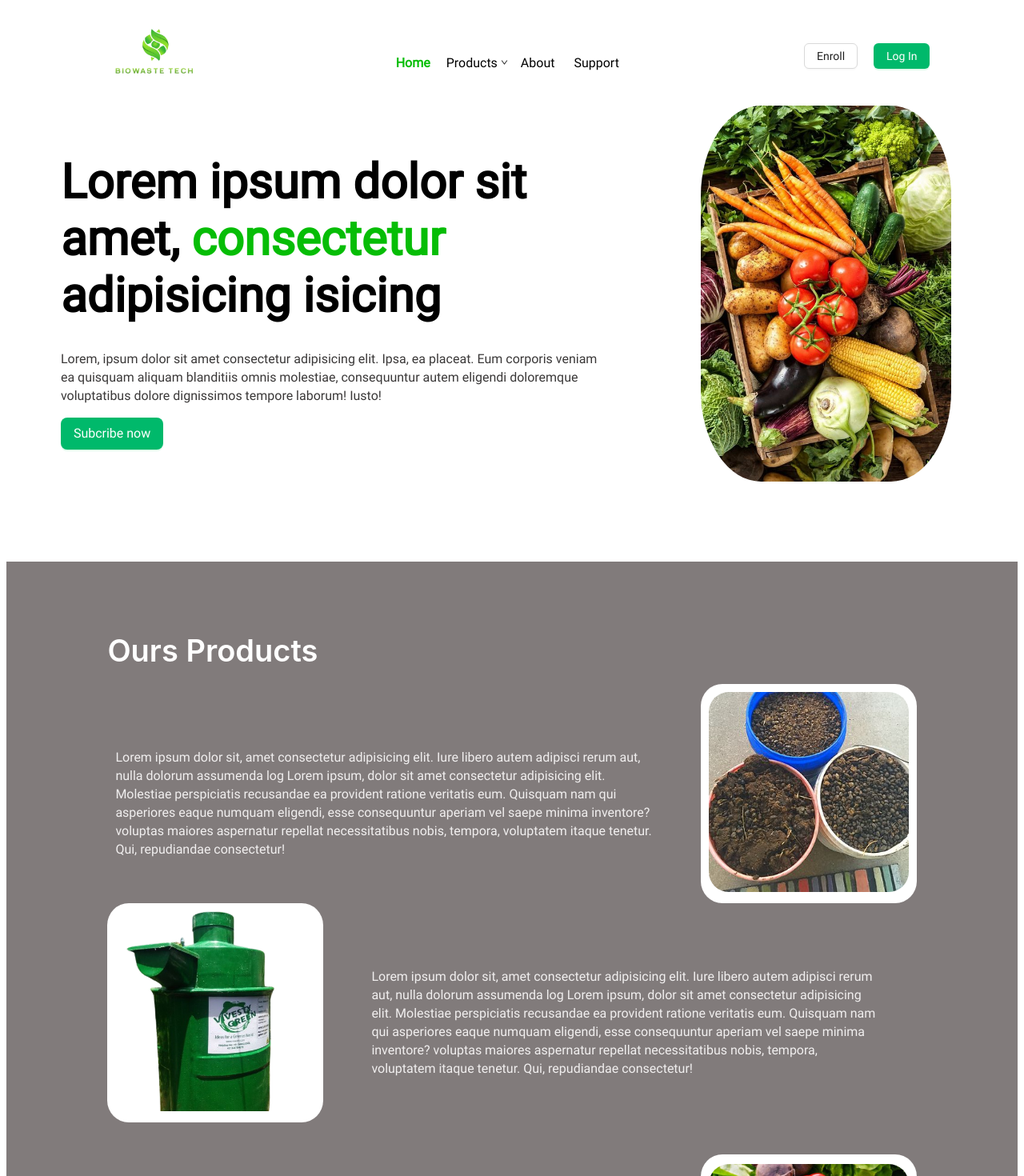
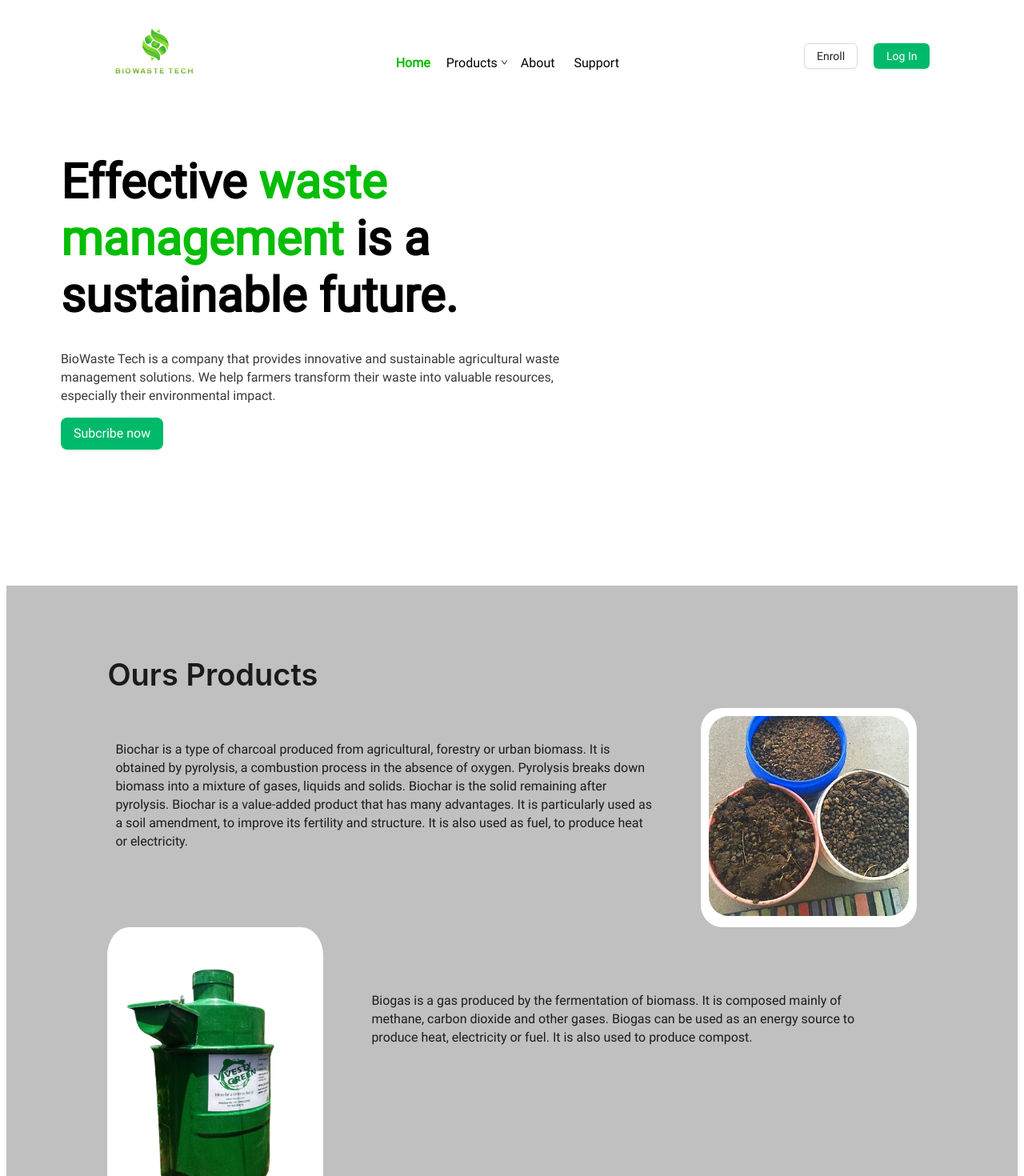
Before and after one commit to blessdarah/BiogasTech, a React (Vite) app: page / in a window 1280 px wide. Shown: the top 1470 px of the page at 80% size. Built offline with nearby package versions, Linux system fonts and the light colour scheme.

Commit message:
wip: fake text replace,

```diff
--- a/src/Components/Header.jsx
+++ b/src/Components/Header.jsx
@@ -2,6 +2,7 @@ import React from "react";
 import { Link } from "react-router-dom";
 import { Navbar } from "./navbar";
 import { Button } from "antd";
+import '../assets/mobile.css'
 
 export const Header = () => {
   return (
@@ -19,7 +20,7 @@ export const Header = () => {
       </div>
 
 
-      <nav style={{ display: "inline", gap: "4px"}}>
+      <nav className="max-770" style={{ display: "inline", gap: "4px"}}>
         <Navbar />
       </nav>
 
--- a/src/Components/Navbar.jsx
+++ b/src/Components/Navbar.jsx
@@ -3,6 +3,9 @@ import {  Dropdown } from 'antd';
 
 
 import '../assets/index.css'
+import '../assets/mobile.css'
+
+
 import { DownOutlined } from '@ant-design/icons';
 
 export const Navbar = () => {
@@ -37,7 +40,7 @@ const items = [
 
 
 
-  return (   <>
+  return (   <nav className='max-770'>
 
         <span className='active' style={{marginLeft:'8px', marginRight:'8px'}}>Home</span>
         <Dropdown
@@ -67,5 +70,5 @@ const items = [
 
             <span className='default' style={{marginLeft:'12px', marginRight:'12px'}}>Support</span>
 
-    </>)
+    </nav>)
 };
--- /dev/null
+++ b/src/assets/mobile.css
@@ -0,0 +1,36 @@
+
+@media only screen and (max-width: 770px) {
+    /* Styles for small screens */
+
+    .image-1{
+        display: none;
+    }
+
+    .max-770{
+        display: none;
+    }
+
+    .welcome{
+        font-size:45px;
+    }
+
+    .hero{
+        width: 100%;
+    }
+
+    .hero2{
+        width: 0%;
+        display: none;
+    }
+
+    .hero-containe
+    {
+        flex-direction: column;
+        gap: 4px;
+    }
+
+    .cardP{
+      display: flex;
+      flex-direction: column;
+    }
+  }
--- a/src/assets/welcome.css
+++ b/src/assets/welcome.css
@@ -34,6 +34,88 @@
 .rounded{
     border-radius: 50%;
 }
+
+
+.flex
+{
+    display: flex;
+    justify-content: center;
+}
+
+.flex-row {
+  flex-direction: row;
+}
+.flex-row-reverse {
+  flex-direction: row-reverse;
+}
+.flex-column {
+  flex-direction: column;
+}
+.flex-column-reverse {
+  flex-direction: column-reverse;
+}
+
+.flex-wrap {
+  flex-wrap: wrap;
+}
+.flex-wrap-reverse {
+  flex-wrap: wrap-reverse;
+}
+
+.justify-content-start {
+  justify-content: flex-start;
+}
+.justify-content-end {
+  justify-content: flex-end;
+}
+.justify-content-center {
+  justify-content: center;
+}
+.justify-content-between {
+  justify-content: space-between;
+}
+.justify-content-around {
+  justify-content: space-around;
+}
+
+.align-items-start {
+  align-items: flex-start;
+}
+.align-items-end {
+  align-items: flex-end;
+}
+.align-items-center {
+  align-items: center;
+}
+.align-items-baseline {
+  align-items: baseline;
+}
+.align-items-stretch {
+  align-items: stretch;
+}
+
+.align-content-start {
+  align-content: flex-start;
+}
+.align-content-end {
+  align-content: flex-end;
+}
+.align-content-center {
+  align-content: center;
+}
+.align-content-between {
+  align-content: space-between;
+}
+.align-content-around {
+  align-content: space-around;
+}
+.align-content-stretch {
+  align-content: stretch;
+}
+
+
+
+
 
 .footer {
     background-color: rgb(129, 123, 123);
--- a/src/pages/frontend/WelcomePage.jsx
+++ b/src/pages/frontend/WelcomePage.jsx
@@ -1,5 +1,7 @@
 import { Button } from "antd";
 import '../../assets/index.css'
+import '../../assets/mobile.css'
+
 
 import { } from '../../assets/welcome.css'
 import { CheckOutlined } from "@ant-design/icons";
@@ -11,19 +13,18 @@ import Footer from "../../Components/footer";
 export function WelcomePage() {
 
   return (<section className="overflow-x-hidden">
-    <section style={{ display: 'flex', width: '100%', paddingLeft: '3%', paddingRight: '3%' }}>
-      <div style={{ paddingLeft: '30px', width: '55%', display: 'flex', justifyContent: 'center', alignItems: 'center', flexDirection: 'column' }}>
-        <div className=" min-h-fit">
-          <p className="text-5xl font-bold">
-            Lorem ipsum dolor sit amet,  <span style={{ color: 'rgb(6, 189, 6)' }}>consectetur</span>  adipisicing isicing
-
+    <section className="hero-containe flex " style={{  width: '100%', paddingLeft: '3%', paddingRight: '3%' }}>
+      <div className="hero max-770" style={{ paddingLeft: '30px', width: '55%', display: 'flex', justifyContent: 'center', alignItems: 'center', flexDirection: 'column' }}>
+        <div className="  min-h-fit">
+          <p className="text-5xl welcome font-bold">
+            Effective <span style={{ color: 'rgb(6, 189, 6)' }}> waste  management </span> is  a sustainable future.
           </p>
 
         </div>
 
         <div className="text-gray li h-full" style={{ marginTop: '-10px' }}>
           <p className="description">
-            Lorem, ipsum dolor sit amet consectetur adipisicing elit. Ipsa, ea placeat. Eum corporis veniam ea quisquam aliquam blanditiis omnis molestiae, consequuntur autem eligendi doloremque voluptatibus dolore dignissimos tempore laborum! Iusto!
+          BioWaste Tech is a company that provides innovative and sustainable agricultural waste management solutions. We help farmers transform their waste into valuable resources, especially their environmental impact.
           </p>
 
           <Button type="primary" icons={<CheckOutlined />} size={'large'}>
@@ -32,8 +33,8 @@ export function WelcomePage() {
         </div>
       </div>
 
-      <div style={{ width: '45%', display: 'flex', justifyContent: 'center', alignItems: 'center', flexDirection: 'column' }}>
-        <img height='470px' className="rounded-full opacity-0  anime-come" src="/assets/recolte-3-no-min.jpg" alt="" srcset="" />
+      <div className="hero2 flex" style={{ width: '45%', justifyContent: 'center', alignItems: 'center', flexDirection: 'column' }}>
+        <img height='500px' className="rounded-full image-1 opacity-0  anime-come" src="/assets/recolte-3-no-min.jpg" alt="" srcset="" />
 
       </div>
 
@@ -42,19 +43,19 @@ export function WelcomePage() {
     </section>
 
 
-    <section className="" style={{ background: 'rgb(129, 123, 123)', color: 'white', paddingLeft: '10%', marginTop: '100px', paddingTop: '50px', paddingRight: '10%', paddingBottom: '100px', display: 'flex', flexDirection: 'column' }}>
+    <section className="" style={{ background: 'rgb(192, 192, 192)', color: 'black', paddingLeft: '10%', marginTop: '100px', paddingTop: '50px', paddingRight: '10%', paddingBottom: '100px', display: 'flex', flexDirection: 'column' }}>
 
-      <Typography.Title level={1} style={{ color: 'white', }} className="font-bold text-gre"  >
+      <Typography.Title level={1} style={{ color: 'rgb(27, 27, 27)', }} className="font-bold text-gre"  >
         Ours Products
       </Typography.Title>
 
 
-      <div className="" style={{ display: 'flex', gap: '10px', flexDirection: 'row',  width: '100%', justifyContent: 'space-between' }}>
+      <div className="max-770" style={{ display: 'flex', gap: '10px', flexDirection: 'row',  width: '100%', justifyContent: 'space-between' }}>
 
-        <div className="ligne" style={{ paddingLeft: '10px', color: 'rgb(241, 239, 239)',  paddingRight: '50px', marginTop: '80px' }}>
-          Lorem ipsum dolor sit, amet consectetur adipisicing elit. Iure libero autem adipisci rerum aut, nulla dolorum assumenda
-          log Lorem ipsum, dolor sit amet consectetur adipisicing elit. Molestiae perspiciatis recusandae ea provident ratione veritatis eum. Quisquam nam qui asperiores eaque numquam eligendi, esse consequuntur aperiam vel saepe minima inventore?
-          voluptas maiores aspernatur repellat necessitatibus nobis, tempora, voluptatem itaque tenetur. Qui, repudiandae consectetur!
+        <div className="ligne" style={{ paddingLeft: '10px', color: 'rgb(27, 27, 27)',  paddingRight: '50px', marginTop: '40px' }}>
+        Biochar is a type of charcoal produced from agricultural, forestry or urban biomass. It is obtained by pyrolysis, a combustion process in the absence of oxygen. Pyrolysis breaks down biomass into a mixture of gases, liquids and solids. Biochar is the solid remaining after pyrolysis.
+
+Biochar is a value-added product that has many advantages. It is particularly used as a soil amendment, to improve its fertility and structure. It is also used as fuel, to produce heat or electricity.
         </div>
 
         <div style={{ padding: '10px', background: 'white', }} className="rounded-10">
@@ -65,13 +66,13 @@ export function WelcomePage() {
       <div style={{ display: 'flex', gap: '10px', flexDirection: 'row', width: '100%', justifyContent: 'space-between' }}>
 
         <div style={{ padding: '10px', background: 'white', }} className="rounded-10">
-          <img src="/assets/5d55d33730f93d0ef60a17b7ae0a966d__1_-removebg-preview.png" className="rounded-10 object-cover" width='250px' height='250px' alt="" srcset="" />
+          <img src="/assets/5d55d33730f93d0ef60a17b7ae0a966d__1_-removebg-preview.png" className="rounded-10 object-cover min-h-fit " width='250px' height='250px' alt="" srcset="" />
         </div>
-        <div className="ligne" style={{ paddingLeft: '50px', color: 'rgb(241, 239, 239)',  paddingRight: '50px', marginTop: '80px' }}>
-          Lorem ipsum dolor sit, amet consectetur adipisicing elit. Iure libero autem adipisci rerum aut, nulla dolorum assumenda
-          log Lorem ipsum, dolor sit amet consectetur adipisicing elit. Molestiae perspiciatis recusandae ea provident ratione veritatis eum. Quisquam nam qui asperiores eaque numquam eligendi, esse consequuntur aperiam vel saepe minima inventore?
-          voluptas maiores aspernatur repellat necessitatibus nobis, tempora, voluptatem itaque tenetur. Qui, repudiandae consectetur!
-        </div>
+        <div className="ligne" style={{ paddingLeft: '50px', color: 'rgb(27, 27, 27)',  paddingRight: '50px', marginTop: '80px' }}>
+        Biogas is a gas produced by the fermentation of biomass. It is composed mainly of methane, carbon dioxide and other gases.
+
+Biogas can be used as an energy source to produce heat, electricity or fuel. It is also used to produce compost.
+          </div>
 
 
       </div>
@@ -80,9 +81,7 @@ export function WelcomePage() {
       <div style={{ display: 'flex', gap: '10px', flexDirection: 'row', width: '100%', justifyContent: 'space-between', marginTop: '40px' }}>
 
         <div className="ligne" style={{ paddingLeft: '10px', paddingRight: '50px', marginTop: '30px' }}>
-          Lorem ipsum dolor sit, amet consectetur adipisicing elit. Iure libero autem adipisci rerum aut, nulla dolorum assumenda
-          log Lorem ipsum, dolor sit amet consectetur adipisicing elit. Molestiae perspiciatis recusandae ea provident ratione veritatis eum. Quisquam nam qui asperiores eaque numquam eligendi, esse consequuntur aperiam vel saepe minima inventore?
-          voluptas maiores aspernatur repellat necessitatibus nobis, tempora, voluptatem itaque tenetur. Qui, repudiandae consectetur!
+        Les produits BioWaste Tech ont de bonnes perspectives de développement. La demande de produits respectueux de l'environnement et durables est en croissance constante. BioWaste Tech est bien positionnée pour répondre à cette demande.
         </div>
 
         <div style={{ padding: '10px', color: 'rgb(241, 239, 239)', background: 'white', }} className="rounded-10">
```
Also changed, not shown: src/Components/CardPerson.jsx (+8 -5 lines), src/Components/testimony.jsx (+4 -4 lines), 1 other file (tests, documents, lock files or other folders).
